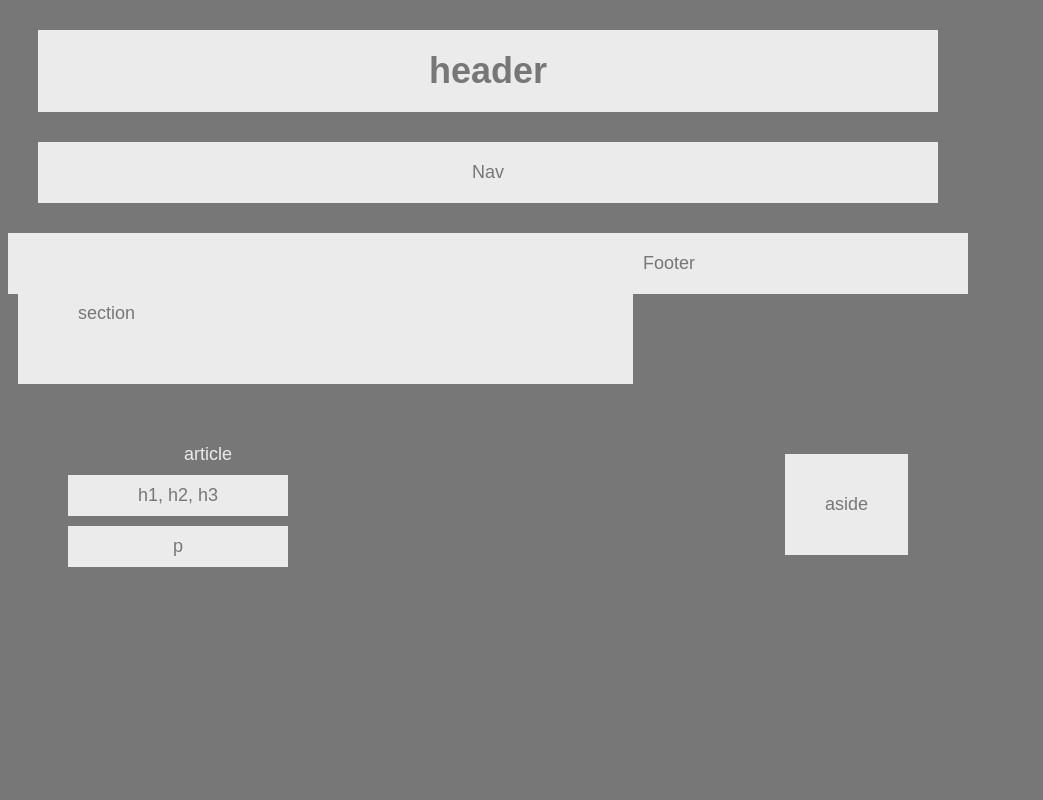
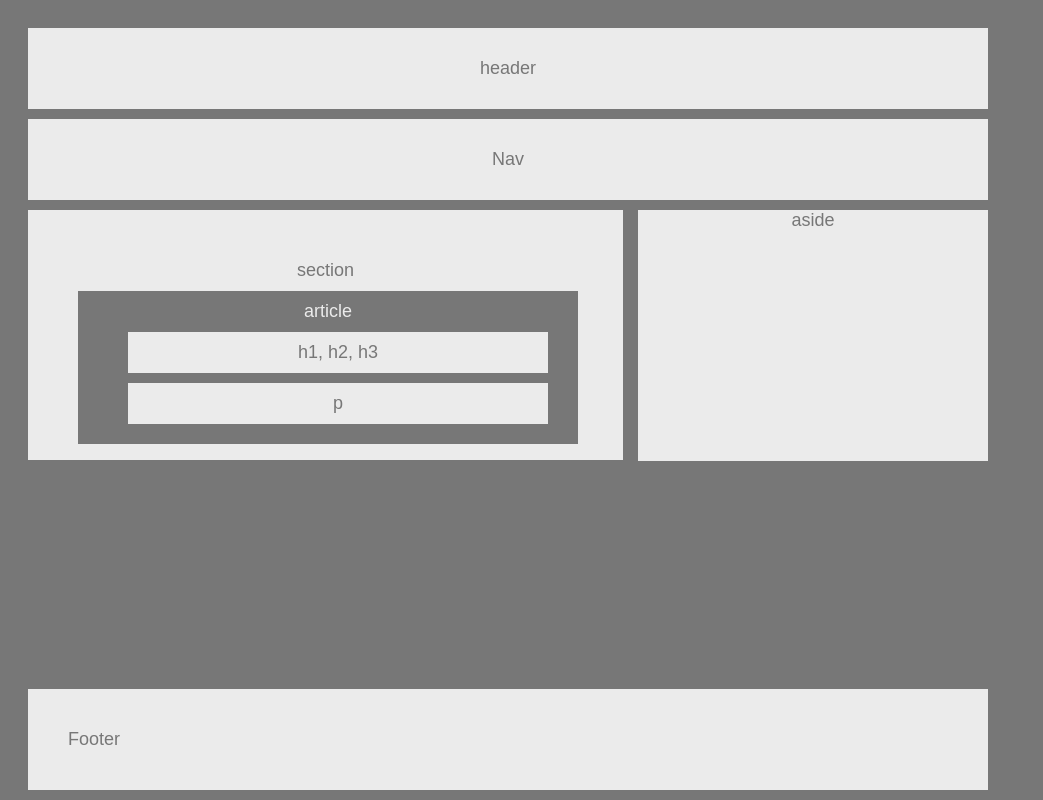
Before and after one commit to Marielle3/HW-WIREFRAME, a plain HTML site: page index.html in a window 1280 px wide. Shown: the whole page, without its empty margins (0-1043 px from the left). Drawn offline with Linux system fonts and the light colour scheme.

Commit message:
made adjustments to aside and footer, boxes are full frame

```diff
--- a/index.html
+++ b/index.html
@@ -3,38 +3,42 @@
 
 <head>
   <meta charset="UTF-8">
- <h1> header </h1>
+
   <!-- Comment out each stylesheet to get the one you'd like to see -->
   <link rel="stylesheet" href="style.css">
 
   </head>
 
 <body>
-<div id="Nav">
- Nav
+
+        <header>
+             header
+
+        </header>
+ <nav id="Nav">Nav</nav>
+
+
+
+<aside id= "aside">
+    aside
+</aside>
+
+<!-- Creating boxes for section, article, h1,h2,h3, and p to float in the same box -->
+
+<section id="section">
+    section
+<article id="article">
+       article
+
+<div id="h">
+    h1, h2, h3
 </div>
 
-<div id="section">
-    section
-</div>
-<section id="article">
-   article
-<aside id="h1">
-    h1, h2, h3
-</aside>
 <div id="p">
  p
+</div>
+</article>
 
-</div>
- </section>
-
-
-</section>
-
-<section id= "aside">
-    <aside>
-        aside
-    </aside>
 </section>
 
 <footer>
--- a/style.css
+++ b/style.css
@@ -2,14 +2,16 @@
     content: " ";
     display: block;
     clear: both;
+
   }
 
 
-h1 {
-    padding: 20px;
-    margin: 30px;
+header {
+    padding: 30px;
+    margin: auto;
     background: #ebebeb;
     text-align: center;
+    font-weight: normal;
 }
 
 body {
@@ -18,67 +20,73 @@ body {
     font-size: 18px;
     font-family: Arial, Helvetica, sans-serif;
     color: #777;
+    padding: 20px;
 }
 
 #Nav {
-    padding: 20px;
-    margin: 30px;
+    padding: 30px;
+    margin: 10px auto;
     background: #ebebeb;
     text-align: center;
-    font-size: 18px;
 
 }
 
 #section {
     background: #ebebeb;
-    padding: 60px;
+    padding: 50px;
     width: 495px;
     float: left;
-    margin: 10px;
+    margin: auto;
+    text-align: center;
+    height: 150px;
+
 }
 
 #article {
-    padding: 40px;
-    margin: 10px;
+    padding: 10px 50px 10px;
+    margin: 10px auto;
     background: #777;
     text-align: center;
-    font-size: 18px;
     color: #ebebeb;
-    float: left;
-    width: 300px;
+    width: 400px;
 }
 
 #p {
     padding: 10px;
-    margin: 10px;
+    margin: 10px auto;
     background: #ebebeb;
     color: #777;
     text-align: center;
-    width: 200px;
+    width: 400px;
 }
 
-#h1 {
+#h {
   padding: 10px;
-  margin: 10px;
+  margin: 10px auto;
   background: #ebebeb;
   color: #777;
   text-align: center;
-  width: 200px;
+  width: 400px;
 }
 
 
 #aside {
     float: right;
-    padding: 40px;
-    margin: 60px;
+    padding: 0px 0px 230px 0px;
+    margin: auto;
     background: #ebebeb;
     text-align: center;
     font-size: 18px;
+    width: 350px;
 }
 
+
 footer {
-    padding: 20px;
     background: #ebebeb;
-    float: bottom;
+    bottom: 10px;
+    width: 880px;
+    position: absolute;
+    margin: 10px 0px 0px 0px;
+    padding: 40px;
 
   }
```
